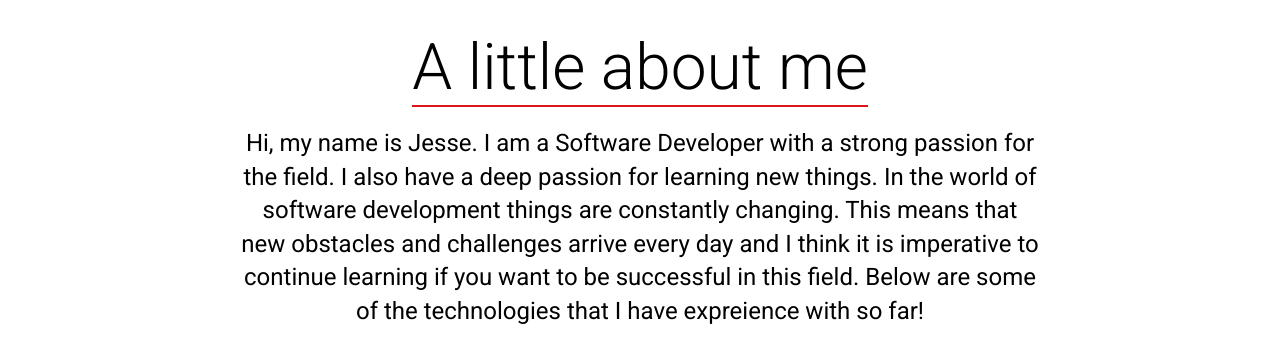
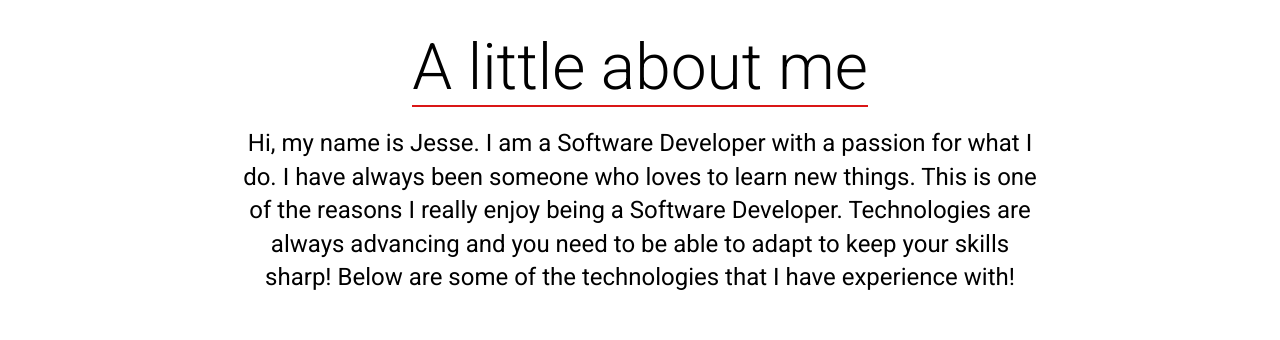
Before and after one commit to JesseMcMahon/myportfolio, a plain HTML site: page index.html in a window 1280 px wide. Shown: the part 800-1140 px from the top of the page. Drawn offline with nearby package versions, Linux system fonts and the light colour scheme; a web font is replaced by a local one.

Commit message:
change about me description

```diff
--- a/index.html
+++ b/index.html
@@ -43,13 +43,12 @@
     <section id="about" class="about">
       <h1>A little about me</h1>
       <p>
-        Hi, my name is Jesse. I am a Software Developer with a strong passion
-        for the field. I also have a deep passion for learning new things. In
-        the world of software development things are constantly changing. This
-        means that new obstacles and challenges arrive every day and I think it
-        is imperative to continue learning if you want to be successful in this
-        field. Below are some of the technologies that I have expreience with so
-        far!
+        Hi, my name is Jesse. I am a Software Developer with a passion for what
+        I do. I have always been someone who loves to learn new things. This is
+        one of the reasons I really enjoy being a Software Developer.
+        Technologies are always advancing and you need to be able to adapt to
+        keep your skills sharp! Below are some of the technologies that I have
+        experience with!
       </p>
       <div class="skills-line-1">
         <div class="large-icon">
@@ -124,7 +123,7 @@
           <div class="content">
             <h2>Ecommerce Website</h2>
             <p>
-              A website I created for a fake Ecommerce company called,
+              A website I created for a "fake" Ecommerce company called,
               'Timeless'. This website was built with React and Redux to improve
               my overall understanding of the two technologies.
             </p>
```
